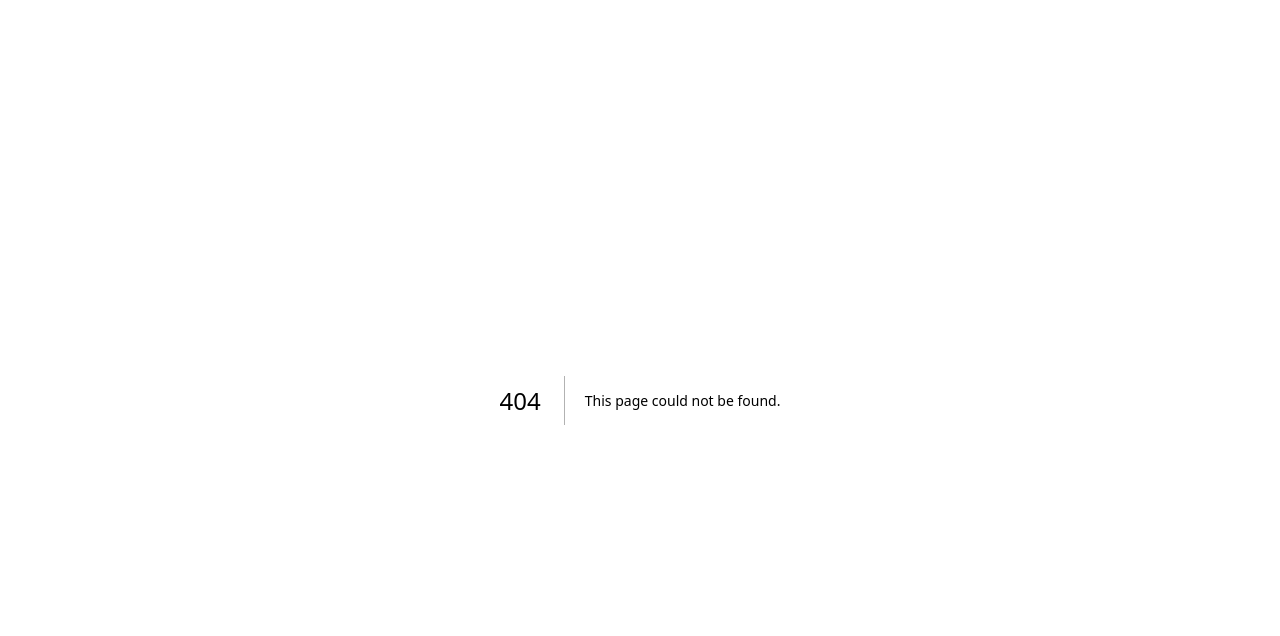
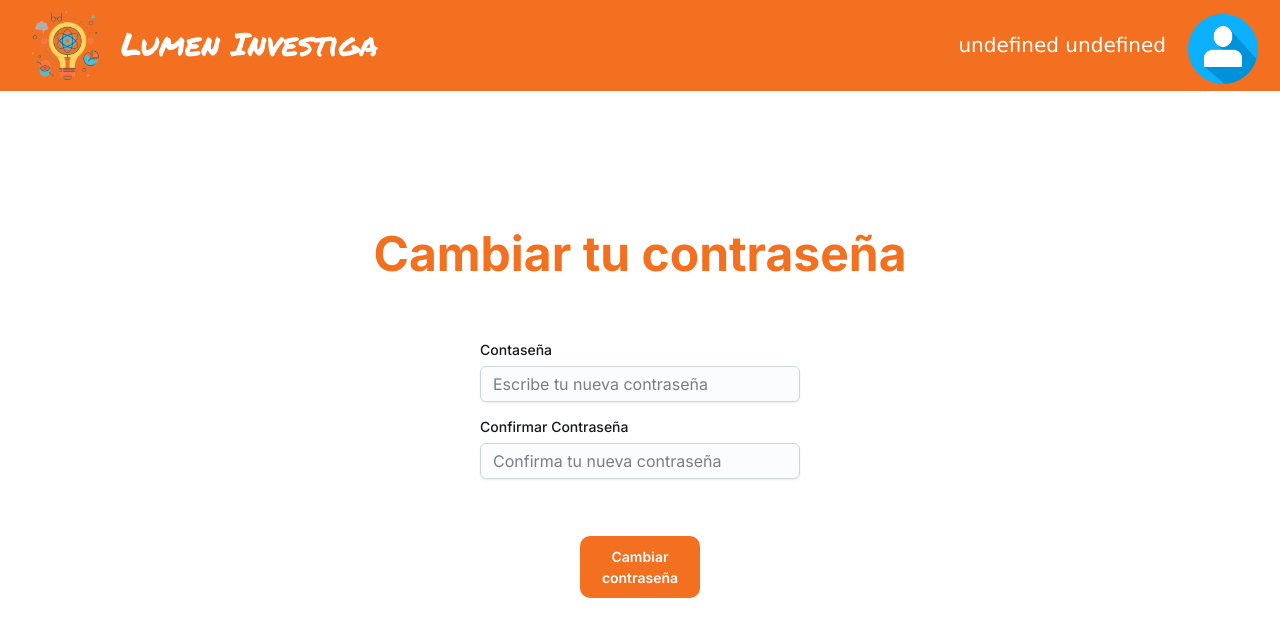
Before and after one commit to NACB654/Ing.Soft.II-Frontend, a Next.js app in the folder lumen.investiga-frontend/: page /home/password in a window 1280 px wide. Before the commit this address had no page. Shown: the top 636 px of the page. Built offline with nearby package versions, Linux system fonts and the light colour scheme; no server answers.

Commit message:
cambios de contraseña

```diff
--- /dev/null
+++ b/lumen.investiga-frontend/src/app/home/password/page.js
@@ -0,0 +1,68 @@
+"use client";
+
+import MyTextInput from "../../components/TextInputs/MyTextInputs";
+import MyButtons from "../../components/Buttons/MyButtons";
+import { useState } from "react";
+import { useRouter } from "next/navigation";
+import styles from "./password.module.css";
+
+
+
+export default function PasswordPage() {
+    const router = useRouter()
+    const [password2, setPassword] = useState('');
+    const [values, setValues] = useState({
+        password: "",
+        email:""
+    });
+
+    const handleChange = (e) => {
+        setValues({ ...values, [e.target.name]: e.target.value });
+    }
+
+      const handlePassword = (e) => {
+        setPassword(e.target.value)
+    }
+
+    const handleClick = async () => {
+        if (values.password == password2) {
+          const result = await usuarioAPI.registrarUsaurio(values)
+
+          if (result.data) {
+            console.log(result.data)
+            alert("Contraseña cambiada")
+            router.push("/")
+          }
+        }else {
+          alert("Las contraseñas no coinciden")
+        }
+    }
+    return(
+        <main className={styles.main}>
+            <div className={styles.form}>
+            <h1 className={styles.title}>Cambiar tu contraseña</h1>
+            <div className={styles.campos}>
+                <div className={styles.textos}>
+                    <MyTextInput
+                        label={"Contaseña"}
+                        password={"password"}
+                        type={"password"}
+                        onChange={handleChange}
+                        placeholder={"Escribe tu nueva contraseña"}
+                    />
+                <MyTextInput
+                            label={"Confirmar Contraseña"}
+                            name={"confirmPassword"}
+                            type={"password"}
+                            onChange={handlePassword}
+                            placeholder={"Confirma tu nueva contraseña"}
+                        />
+                    </div>
+                </div>
+                <div className={styles.boton}>
+                    <MyButtons label={"Cambiar contraseña"} onClick={handleClick} />
+                </div>
+            </div>
+        </main>
+    );
+}
--- /dev/null
+++ b/lumen.investiga-frontend/src/app/home/password/password.module.css
@@ -0,0 +1,35 @@
+.main{
+    display: flex;
+    justify-content: space-evenly;
+    align-items: center;
+    min-height: 80vh;
+}
+
+.form{
+    display: flex;
+    flex-direction: column;
+    gap: 25px;
+}
+
+.title{
+    color: #F37021;
+    margin-bottom: 2rem;
+    font-size: 3rem;
+}
+.textos{
+    display: flex;
+    flex-direction: column;
+    justify-content: space-evenly;
+    gap: 15px;
+}
+
+.boton{
+    display: flex;
+    justify-content: space-evenly;
+    margin-top: 2rem;
+}
+
+.campos{
+    justify-content: space-evenly;
+    display: flex;
+}
```
